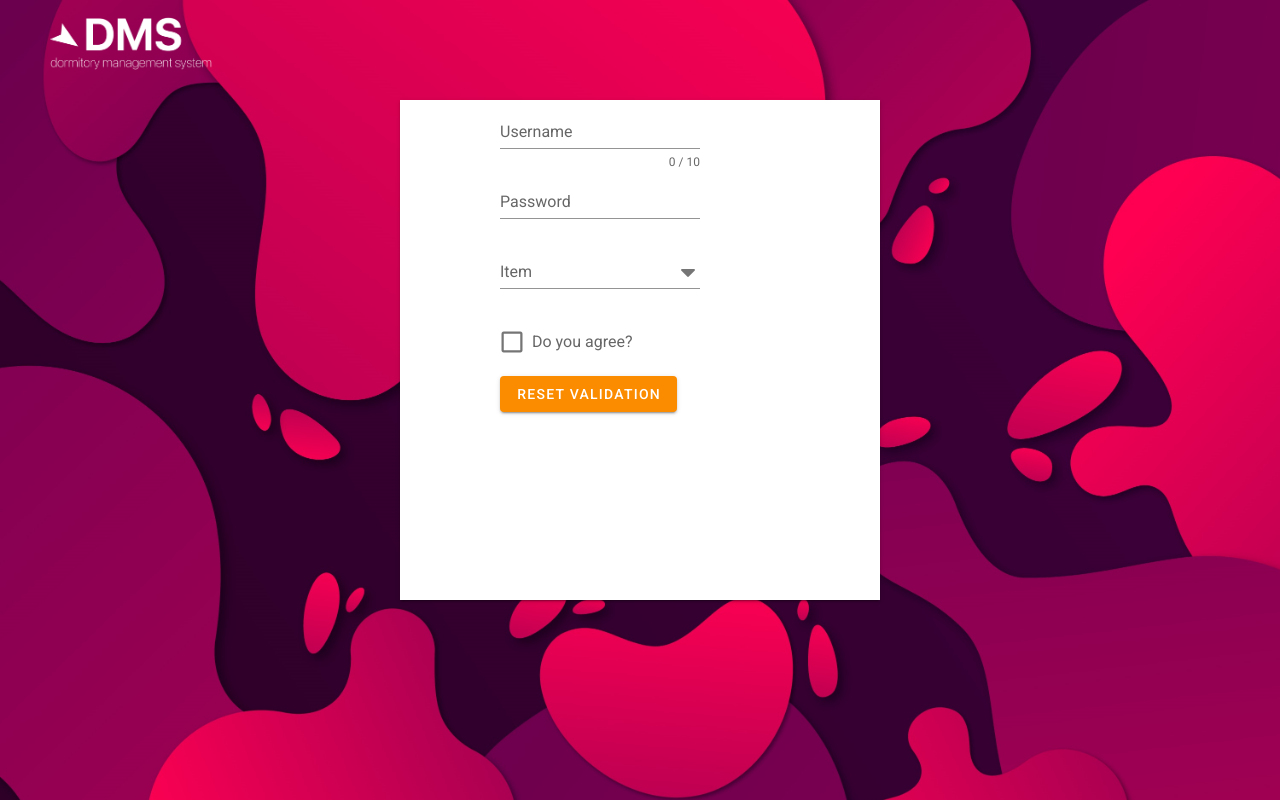
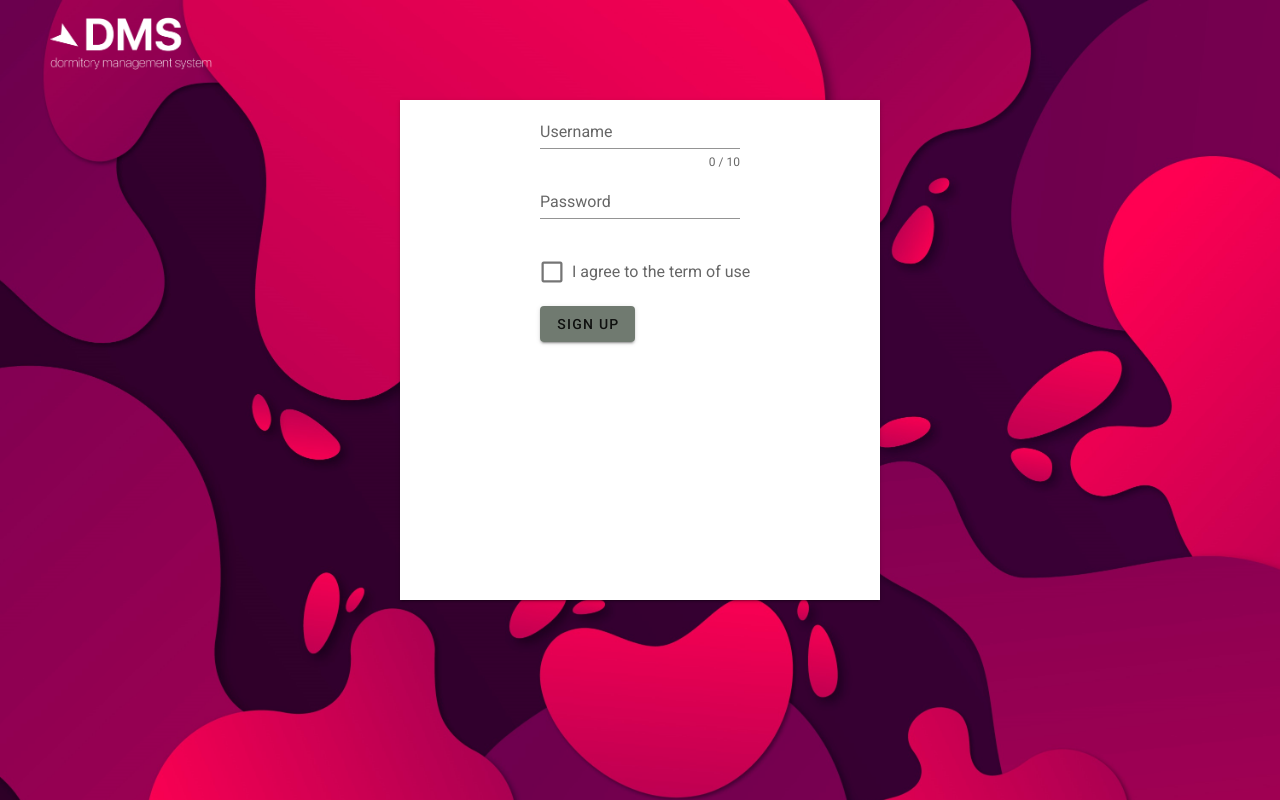
Before and after one commit to autumn16/dms, a Vue app: page /SignUp in a window 1280 px wide. Built offline with nearby package versions, Linux system fonts and the light colour scheme; a web font is replaced by a local one.

Commit message:
linking router

```diff
--- a/src/views/home.vue
+++ b/src/views/home.vue
@@ -17,14 +17,9 @@
                 Start your exploration with us now !
             </p>
         </div>
-        <!--
-        <div class="buttonPos">
-            <button type="button" class="btn btn-warning" id="faq">Frequently Asked Question</button>
-            <button type="button" class="btn btn-success" id="reg">Register Now!</button>
-        </div>-->
         <div class="buttonPos">
                 <v-btn rounded color="red" dark style="margin-right: 10px;">Frequently Asked Question</v-btn>
-                <v-btn rounded color="blue" dark>Register Now</v-btn>
+                <v-btn rounded color="blue" dark to="signup">Register Now</v-btn>
         </div>
         <div class="myImgDescription"><img src="../assets/img_des.png" height="400px"></div>
         <!--<div class="myNavBarBackground"></div>-->
--- a/src/views/signup.vue
+++ b/src/views/signup.vue
@@ -28,26 +28,18 @@
               required
             ></v-text-field>
 
-            <v-select
-              v-model="select"
-              :items="items"
-              :rules="[v => !!v || 'Item is required']"
-              label="Item"
-              required
-            ></v-select>
-
             <v-checkbox
               v-model="checkbox"
               :rules="[v => !!v || 'You must agree to continue!']"
-              label="Do you agree?"
+              label="I agree to the term of use"
               required
             ></v-checkbox>
 
             <v-btn
-              color="warning"
-              @click="resetValidation"
+              color="#1219"
+              @click="signUp"
             >
-              Reset Validation
+              Sign Up
             </v-btn>
           </v-form>
         </v-card>
@@ -78,7 +70,7 @@ export default {
 
 .v-form{
   position: relative;
-  left: 100px;
+  left: 140px;
 }
 
 .v-card{
```
